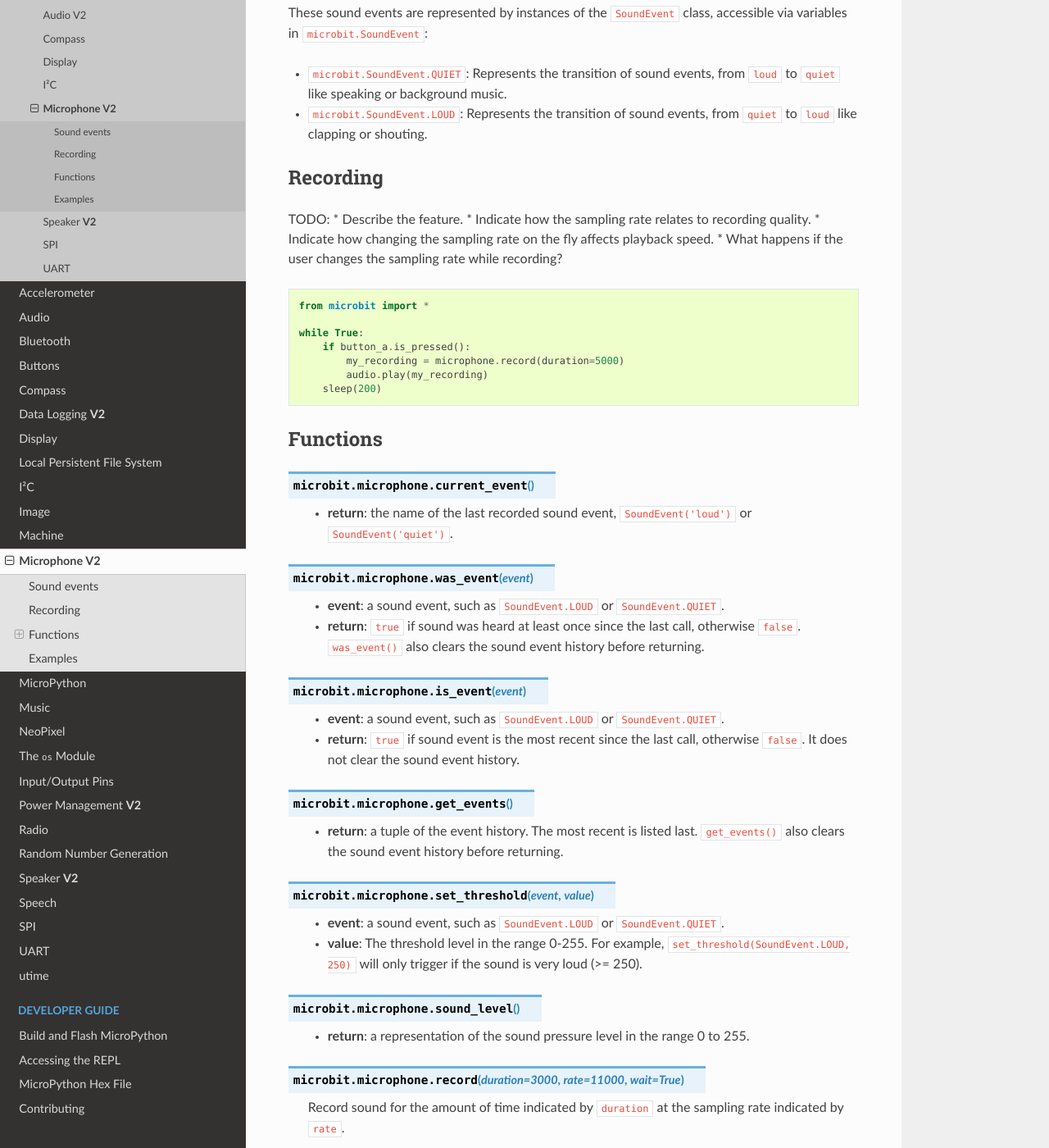
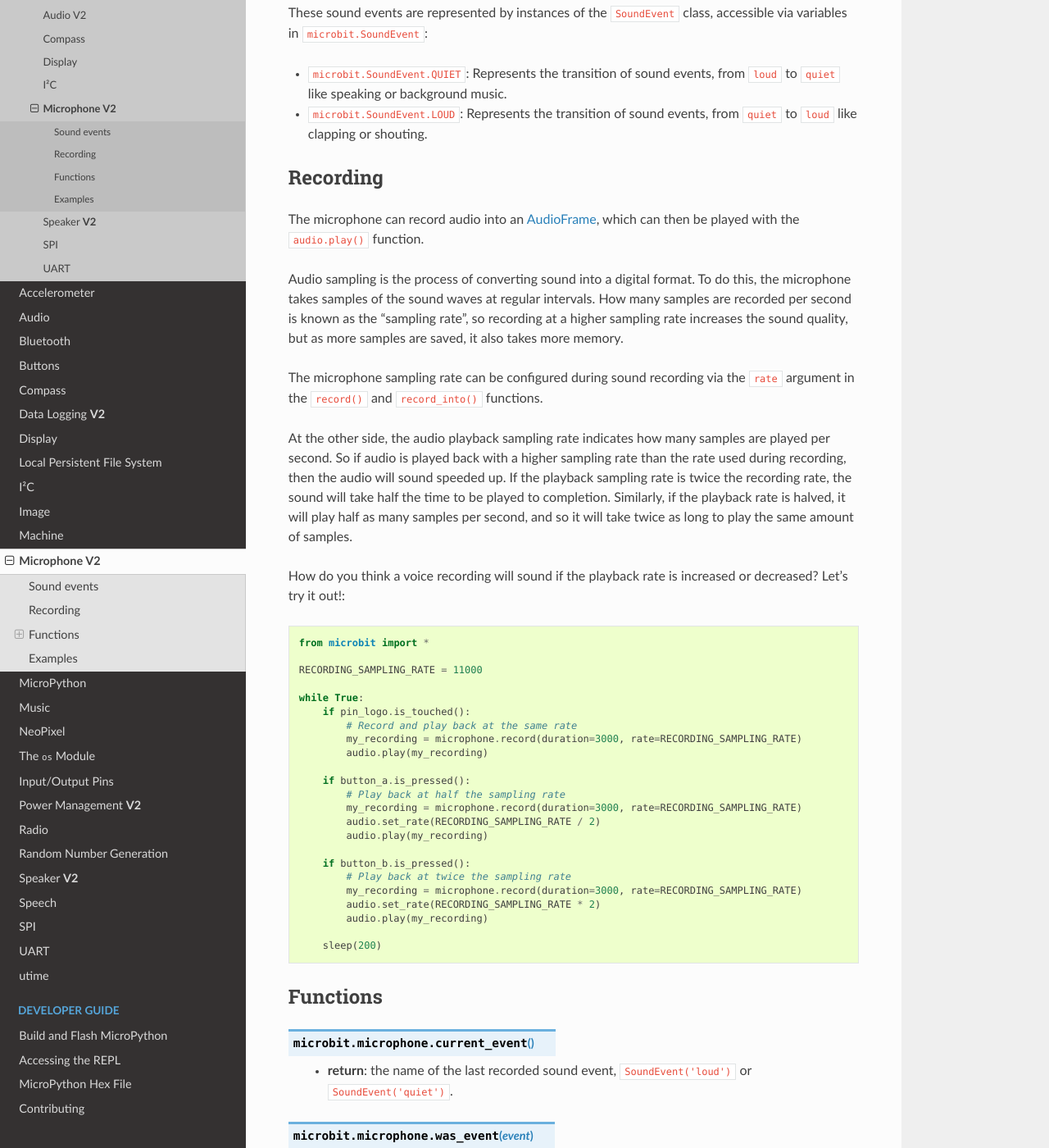
Before and after one commit to bbcmicrobit/micropython, a Sphinx documentation site: the page built from docs/microphone.rst, in a window 1280 px wide and 1400 px high, scrolled down 620 px. Shown: the whole window at 82% size. Built offline with Sphinx 7.4.7 and the Read the Docs theme 2.0.0, drawn with Linux system fonts in a browser that asks for light colours; some of the changed text lies outside the part shown.

Commit message:
docs: Update recording & playback based on review.

```diff
--- a/docs/microphone.rst
+++ b/docs/microphone.rst
@@ -31,20 +31,51 @@ accessible via variables in ``microbit.SoundEvent``:
 Recording
 =========
 
-TODO:
-* Describe the feature.
-* Indicate how the sampling rate relates to recording quality.
-* Indicate how changing the sampling rate on the fly affects playback speed.
-* What happens if the user changes the sampling rate while recording?
+The microphone can record audio into an :doc:`AudioFrame <audio>`, which can
+then be played with the ``audio.play()`` function.
 
-::
+Audio sampling is the process of converting sound into a digital format.
+To do this, the microphone takes samples of the sound waves at regular
+intervals. How many samples are recorded per second is known as the
+"sampling rate", so recording at a higher sampling rate increases the sound
+quality, but as more samples are saved, it also takes more memory.
+
+The microphone sampling rate can be configured during sound recording via
+the ``rate`` argument in the ``record()`` and ``record_into()`` functions.
+
+At the other side, the audio playback sampling rate indicates how many samples
+are played per second. So if audio is played back with a higher sampling rate
+than the rate used during recording, then the audio will sound speeded up.
+If the playback sampling rate is twice the recording rate, the sound will take
+half the time to be played to completion. Similarly, if the playback rate
+is halved, it will play half as many samples per second, and so it will
+take twice as long to play the same amount of samples.
+
+How do you think a voice recording will sound if the playback rate is
+increased or decreased? Let's try it out!::
 
     from microbit import *
 
+    RECORDING_SAMPLING_RATE = 11000
+
     while True:
+        if pin_logo.is_touched():
+            # Record and play back at the same rate
+            my_recording = microphone.record(duration=3000, rate=RECORDING_SAMPLING_RATE)
+            audio.play(my_recording)
+
         if button_a.is_pressed():
-            my_recording = microphone.record(duration=5000)
+            # Play back at half the sampling rate
+            my_recording = microphone.record(duration=3000, rate=RECORDING_SAMPLING_RATE)
+            audio.set_rate(RECORDING_SAMPLING_RATE / 2)
             audio.play(my_recording)
+
+        if button_b.is_pressed():
+            # Play back at twice the sampling rate
+            my_recording = microphone.record(duration=3000, rate=RECORDING_SAMPLING_RATE)
+            audio.set_rate(RECORDING_SAMPLING_RATE * 2)
+            audio.play(my_recording)
+
         sleep(200)
 
 Functions
@@ -79,7 +110,6 @@ Functions
 
     * **event**: a sound event, such as ``SoundEvent.LOUD`` or
       ``SoundEvent.QUIET``.
-
     * **value**: The threshold level in the range 0-255. For example,
       ``set_threshold(SoundEvent.LOUD, 250)`` will only trigger if the sound is
       very loud (>= 250).
@@ -106,14 +137,14 @@ Functions
     :param rate: Number of samples to capture per second.
     :param wait: When set to ``True`` it blocks until the recording is
         done, if it is set to ``False`` it will run in the background.
-    :returns: An ``AudioBuffer``, configured at the provided ``duration``
-        and ``rate``, with the sound data.
+    :returns: An ``AudioFrame`` with the sound samples.
 
-.. py:function:: record_into(buffer, rate=11000, wait=True)
+.. py:function:: record_into(buffer, rate=7812, wait=True)
 
-    Record sound into an existing ``AudioBuffer``.
+    Record sound into an existing ``AudioFrame`` until it is filled,
+    or the ``stop_recording()`` function is called.
 
-    :param buffer: An ``AudioBuffer`` to record the microphone sound.
+    :param buffer: An ``AudioFrame`` to record sound.
     :param rate: Number of samples to capture per second.
     :param wait: When set to ``True`` it blocks until the recording is
         done, if it is set to ``False`` it will run in the background.
@@ -134,7 +165,7 @@ Functions
     ``microphone.SENSITIVITY_HIGH``.
 
     These constants correspond to a number, and any values between these
-    constants are valid arguments
+    constants are valid arguments.
 
     :param gain: Microphone gain.
 
@@ -211,20 +242,24 @@ An example of recording and playback with a display animation::
         "00000"
     )
 
-    my_recording = audio.AudioBuffer(duration=5000, rate=5500)
+    RECORDING_RATE = 5500
+    RECORDING_SECONDS = 5
+    RECORDING_SIZE = RECORDING_RATE * RECORDING_SECONDS
+
+    my_recording = audio.AudioBuffer(size=RECORDING_SIZE)
 
     while True:
         if button_a.is_pressed():
-            microphone.record_into(my_recording, rate=5500, wait=False)
-            display.show([talk_open, talk_closed], loop=True, wait=False, delay=150)
-            while button_a.is_pressed():
+            microphone.record_into(my_recording, rate=RECORDING_RATE, wait=False)
+            display.show([mouth_open, mouth_closed], loop=True, wait=False, delay=150)
+            while button_a.is_pressed() and microphone.is_recording():
                 sleep(50)
-            display.show(mouth_open, loop=False) # workaround issue #150
+            microphone.stop_recording()
             display.clear()
         if button_b.is_pressed():
             audio.play(my_recording, wait=False)
             while audio.is_playing():
                 x = accelerometer.get_x()
-                my_recording.rate = scale(x, (-1000, 1000), (2250, 11000))
+                audio.set_rate(scale(x, (-1000, 1000), (2250, 11000)))
                 sleep(50)
         sleep(100)
```
Also changed, not shown: other parts of docs/microphone.rst (+5 -4 lines), docs/audio.rst (+34 -79 lines).
